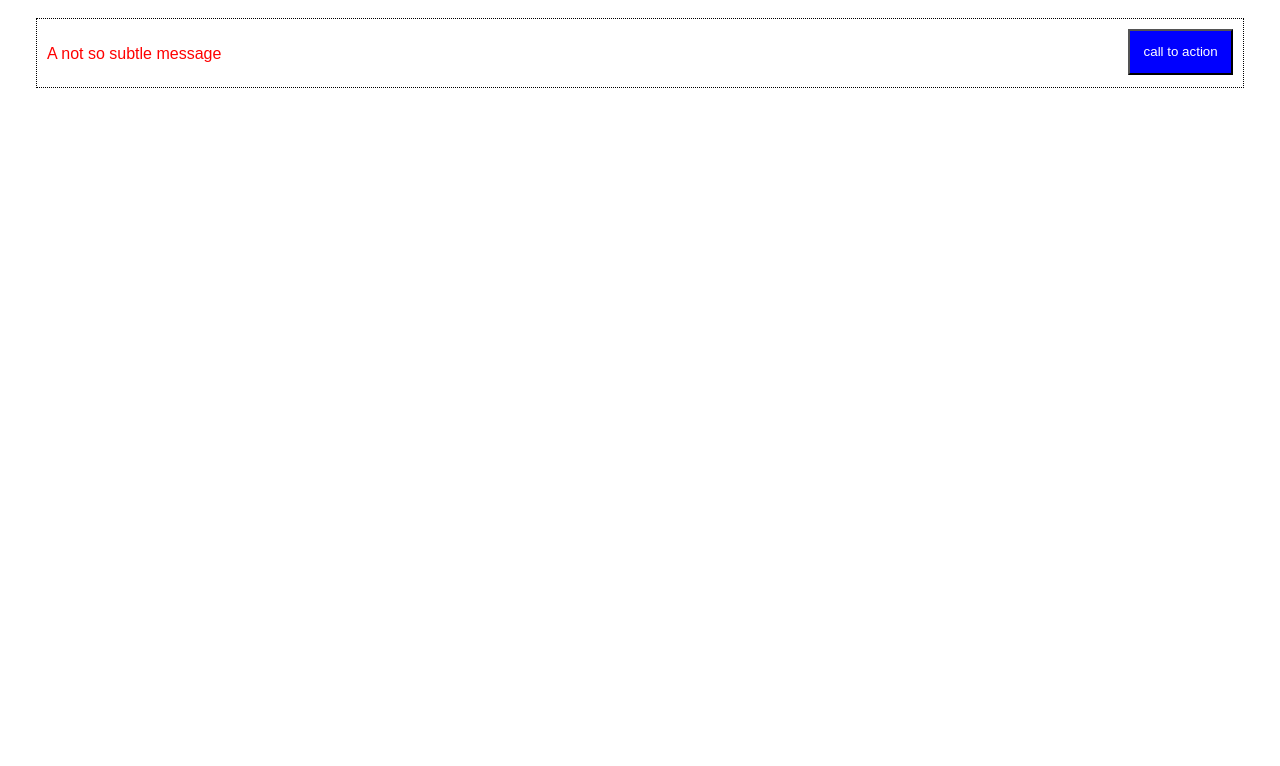
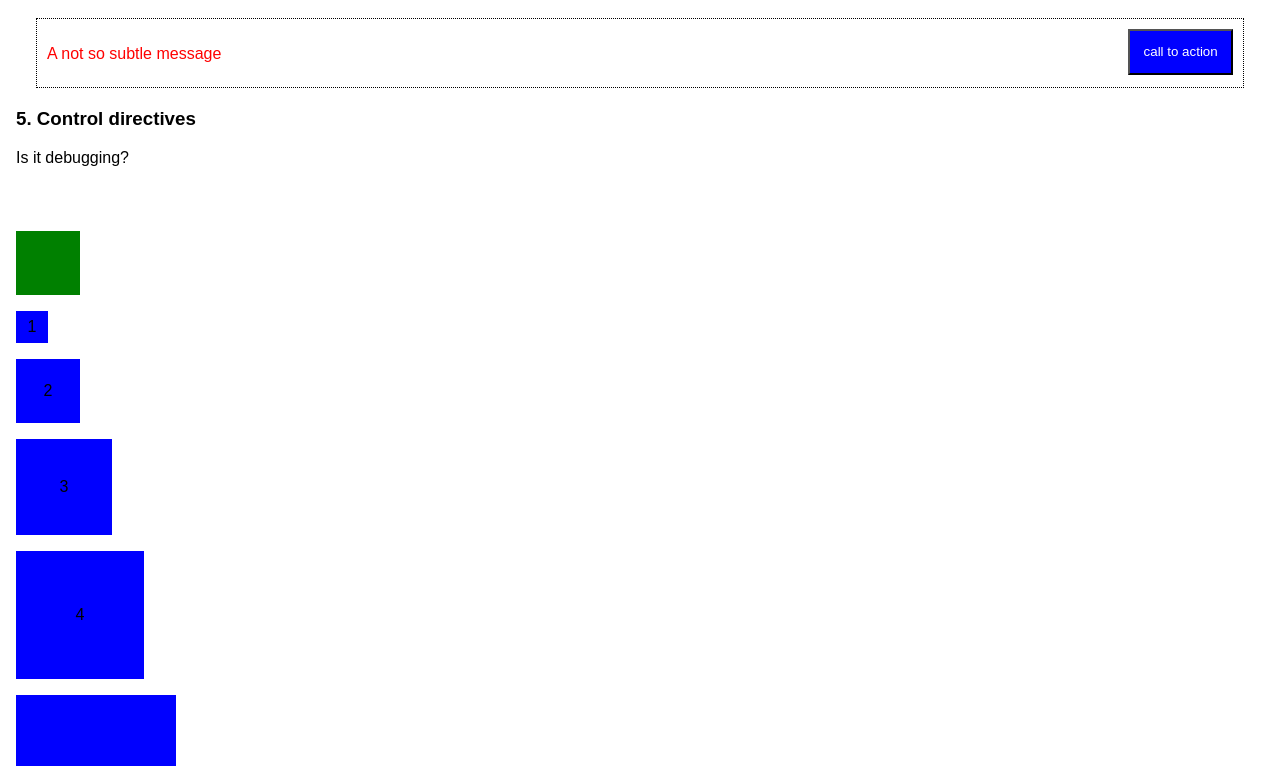
Before and after one commit to gvnn/sassy-corgi, a React (Create React App) app: page / in a window 1280 px wide. Shown: the part 906-1672 px from the top of the page. Before the commit the page ends 1030 px from the top, so only its background shows below. Built offline with nearby package versions, Linux system fonts and the light colour scheme.

Commit message:
Add slide 5

```diff
--- a/src/App.js
+++ b/src/App.js
@@ -41,6 +41,10 @@ class App extends Component {
             <p>A not so subtle message</p>
             <button>call to action</button>
           </div>
+          <h3>5. Control directives</h3>
+          <div className="article">Is it debugging?</div>
+          <div className="box" />
+          {[...Array(6)].map((x, i) => <div className={`item-${i+1}`} key={i} />)}
         </div>
       </div>
     );
--- a/src/styles/screen.scss
+++ b/src/styles/screen.scss
@@ -7,6 +7,7 @@ $debug: false;
 @import "./slides/2_default.scss";
 @import "./slides/3_data-structures.scss";
 @import "./slides/4_content-blocks.scss";
+@import "./slides/5_control.scss";
 
 body {
   margin: 0;
--- a/src/styles/slides/4_content-blocks.scss
+++ b/src/styles/slides/4_content-blocks.scss
@@ -17,6 +17,7 @@
   height: 3em;
   p {
     float: left;
+    animation: blinker 1s linear infinite;
   }
   button {
     // actionable messages may contain buttons for taking action!
@@ -26,3 +27,9 @@
     padding: 1em;
   }
 }
+
+@keyframes blinker {
+  50% {
+    opacity: 0;
+  }
+}
--- /dev/null
+++ b/src/styles/slides/5_control.scss
@@ -0,0 +1,43 @@
+$debug: true !default; // <- change in screen
+
+.article {
+  color: black;
+
+  @if ($debug) {
+    // visualizing layout internals
+    border: 1px dotted red;
+    @warn ("debug!!"); // <- launch npm run build-css to test
+  }
+}
+
+$properties: (margin, padding);
+@mixin set-value($side, $value) {
+  @each $prop in $properties {
+    #{$prop}-#{$side}: $value; // <- Interpolation
+  }
+}
+.box {
+  @include set-value(top, 4em);
+  background-color: green;
+  width: 4em;
+  display: block;
+}
+
+$i: 6;
+@while $i > 0 {
+  .item-#{$i} {
+    width: 2em * $i;
+    height: 2em * $i;
+    margin-top: 1em;
+    background-color: blue;
+    position: relative;
+    &:before {
+      content: "#{$i}";
+      line-height: 2em * $i;
+      display: inline-block;
+      text-align: center;
+      display: block;
+    }
+  }
+  $i: $i - 1;
+}
```
